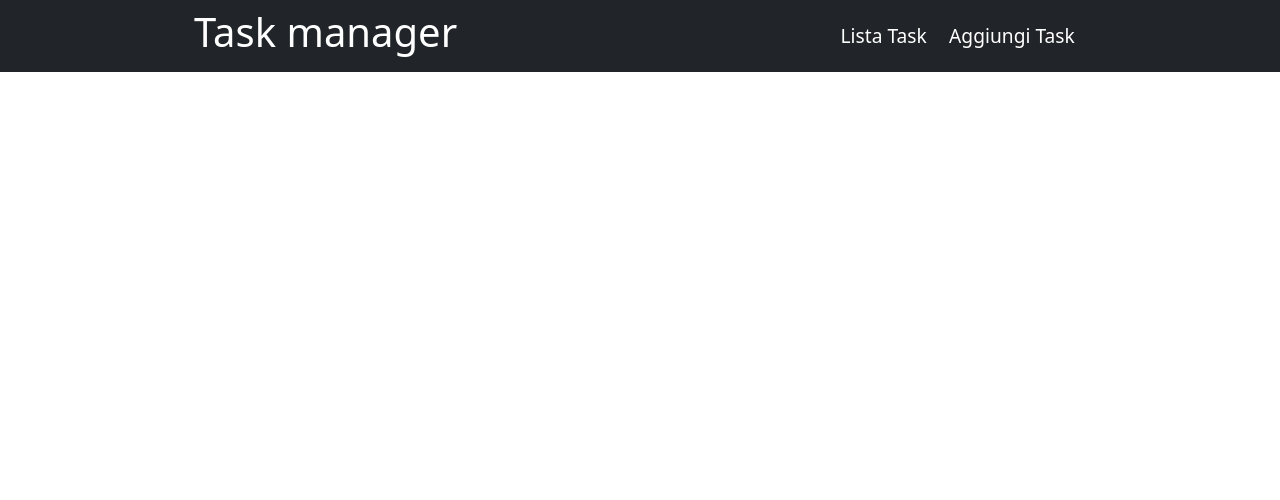
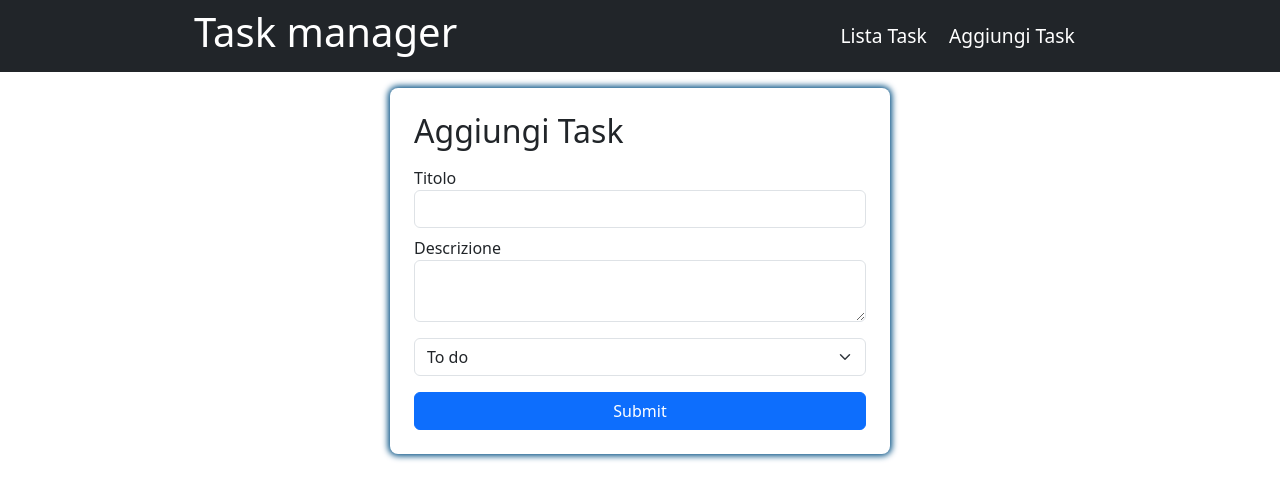
Before and after one commit to NicoSciangula/ex-react-task-manager, a React (Vite) app: page /add_task in a window 1280 px wide. Shown: the top 500 px of the page. Built offline with nearby package versions, Linux system fonts and the light colour scheme; no server answers.

Commit message:
aggiunto form nella page addtask

```diff
--- a/src/index.css
+++ b/src/index.css
@@ -37,3 +37,13 @@
   width: 100%;
   max-width: 800px;
 }
+
+.form-container {
+  box-shadow: 0 0 6px 2px rgb(0, 78, 130);
+  padding: 1.5rem;
+  border-radius: 8px;
+  width: 500px;
+}
+.form-container label{
+  margin-top: .5rem;
+}
--- a/src/pages/AddTask.jsx
+++ b/src/pages/AddTask.jsx
@@ -1,3 +1,52 @@
+import { useRef, useState } from "react";
+
+const symbols = "!@#$%^&*()-_=+[]{}|;:'\",.<>?/`~";
+
 export default function AddTask() {
-  return;
+  const [inputData, setInputData] = useState("");
+  const textAreaRef = useRef();
+  const selectRef = useRef();
+
+  const handleSubmit = (e) => {
+    e.preventDefault();
+    if (!inputData.trim() || symbols.includes(inputData.split(" ", ""))) {
+      return alert("Il campo del titolo non è valido");
+    }
+    console.log(
+      `Titolo: ${inputData}, descrizione: ${textAreaRef.current.value}, select: ${selectRef.current.value}`,
+    );
+  };
+
+  return (
+    <>
+      <section className="d-flex justify-content-center align-items-center mt-3">
+        <div className="form-container">
+          <form onSubmit={handleSubmit} className="d-flex flex-column">
+            <h2>Aggiungi Task</h2>
+            <div className="d-flex flex-column">
+              <label>Titolo</label>
+              <input
+                value={inputData}
+                onChange={(e) => setInputData(e.target.value)}
+                className="form-control"
+                type="text"
+              />
+
+              <label>Descrizione</label>
+              <textarea ref={textAreaRef} className="form-control"></textarea>
+
+              <select className="mt-3 form-select" ref={selectRef}>
+                <option value="todo">To do</option>
+                <option value="doing">Doing</option>
+                <option value="done">Done</option>
+              </select>
+            </div>
+            <button type="submit" className="btn btn-primary mt-3">
+              Submit
+            </button>
+          </form>
+        </div>
+      </section>
+    </>
+  );
 }
```
